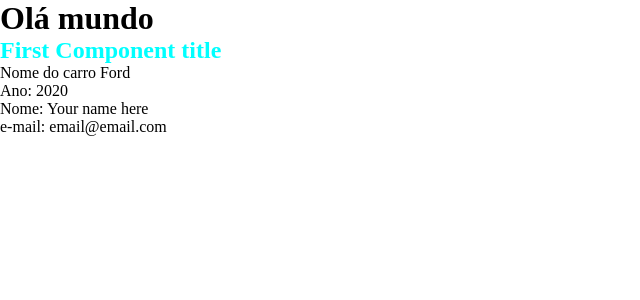
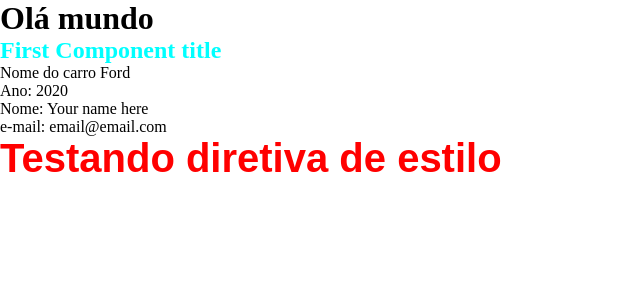
Before and after one commit to EricksonSiqueira/first-angular-project, an Angular app: page / in a window 1280 px wide. Shown: the top 300 px of the page, without its empty margins (0-640 px from the left). Built offline with nearby package versions, Linux system fonts and the light colour scheme.

Commit message:
feat: using first directive ngStyle to aplly inline styles

```diff
--- a/src/app/app.component.html
+++ b/src/app/app.component.html
@@ -2,4 +2,5 @@
   <h1>Olá mundo</h1>
   <app-first-component />
   <app-parent-data [name]="userName" [email]="email" />
+  <app-directives />
 </div>
--- a/src/app/app.module.ts
+++ b/src/app/app.module.ts
@@ -5,9 +5,10 @@ import { AppRoutingModule } from './app-routing.module';
 import { AppComponent } from './app.component';
 import { FirstComponentComponent } from './components/first-component/first-component.component';
 import { ParentDataComponent } from './components/parent-data/parent-data.component';
+import { DirectivesComponent } from './components/directives/directives.component';
 
 @NgModule({
-  declarations: [AppComponent, FirstComponentComponent, ParentDataComponent],
+  declarations: [AppComponent, FirstComponentComponent, ParentDataComponent, DirectivesComponent],
   imports: [BrowserModule, AppRoutingModule],
   providers: [],
   bootstrap: [AppComponent],
--- /dev/null
+++ b/src/app/components/directives/directives.component.html
@@ -0,0 +1 @@
+<h2 [ngStyle]="{'font-size': size + 'px', 'font-family': font, 'color': color}"> Testando diretiva de estilo</h2>
--- /dev/null
+++ b/src/app/components/directives/directives.component.ts
@@ -0,0 +1,12 @@
+import { Component } from '@angular/core';
+
+@Component({
+  selector: 'app-directives',
+  templateUrl: './directives.component.html',
+  styleUrls: ['./directives.component.css'],
+})
+export class DirectivesComponent {
+  size = 40;
+  font = 'Arial';
+  color = 'red';
+}
```
Also changed, not shown: src/app/components/directives/directives.component.css (added), 1 other file (tests, documents, lock files or other folders).
